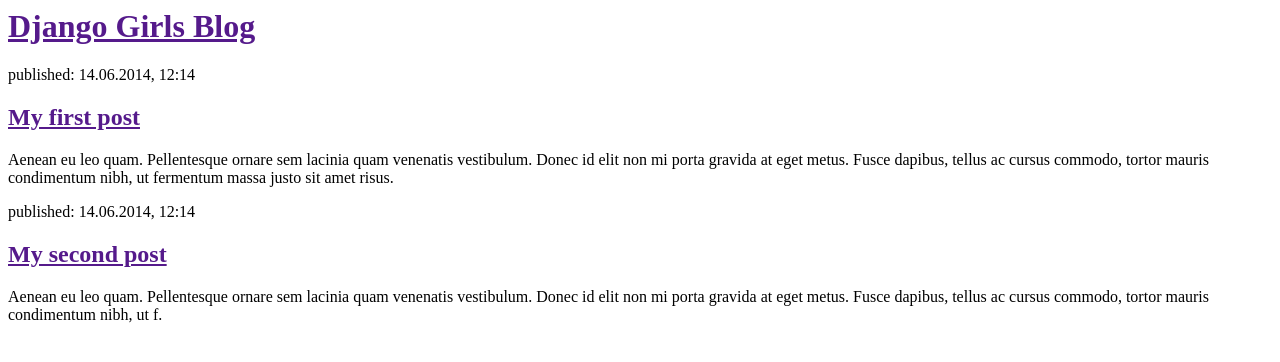
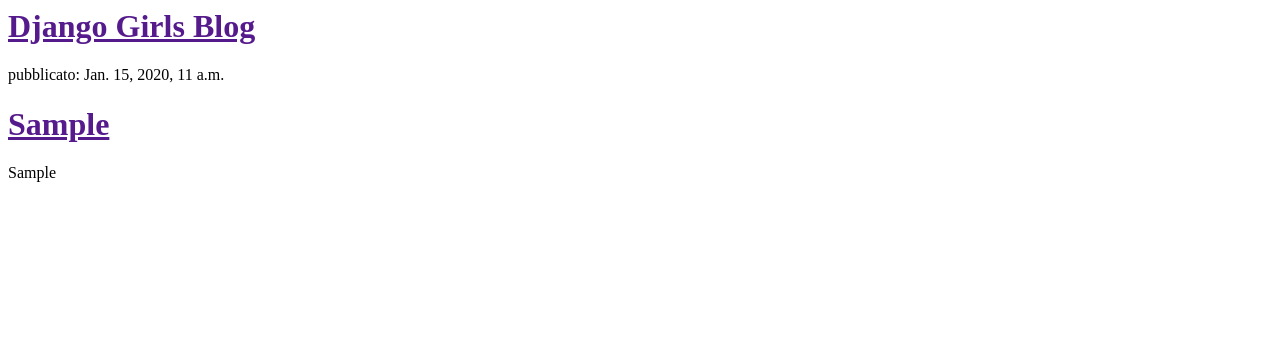
Before and after one commit to simotae14/django_blog, a Django app: template blog/templates/blog/post_list.html in a window 1280 px wide. Shown: the top 362 px of the page. Run offline with Django 3.2, Linux system fonts and the light colour scheme; the template is opened without the code that fills it: values that come from a table or form of the project are taken from there, others are empty; tables that the repository leaves empty hold one stand-in row (values such as "Sample post").

Commit message:
Modificati i template per mostrare i post nel db

```diff
--- a/blog/models.py
+++ b/blog/models.py
@@ -14,8 +14,8 @@ class Post(models.Model):
     data_pubblicazione = models.DateTimeField(blank=True, null=True)
 
     # metodo pubblica
-    def pubblica(self):
-        self.data_pubblicazione = timezone.now
+    def publish(self):
+        self.data_pubblicazione = timezone.now()
         self.save()
 
     # metodo toString
--- a/blog/templates/blog/post_list.html
+++ b/blog/templates/blog/post_list.html
@@ -7,16 +7,14 @@
             <h1><a href="">Django Girls Blog</a></h1>
         </div>
 
-        <div>
-            <p>published: 14.06.2014, 12:14</p>
-            <h2><a href="">My first post</a></h2>
-            <p>Aenean eu leo quam. Pellentesque ornare sem lacinia quam venenatis vestibulum. Donec id elit non mi porta gravida at eget metus. Fusce dapibus, tellus ac cursus commodo, tortor mauris condimentum nibh, ut fermentum massa justo sit amet risus.</p>
-        </div>
-
-        <div>
-            <p>published: 14.06.2014, 12:14</p>
-            <h2><a href="">My second post</a></h2>
-            <p>Aenean eu leo quam. Pellentesque ornare sem lacinia quam venenatis vestibulum. Donec id elit non mi porta gravida at eget metus. Fusce dapibus, tellus ac cursus commodo, tortor mauris condimentum nibh, ut f.</p>
-        </div>
+        <!-- inserisco il dato passato -->
+        {% for post in posts %}
+            <div>
+                <p>pubblicato: {{ post.data_pubblicazione }}</p>
+                <h1><a href="">{{ post.titolo }}</a></h1>
+                <!-- linebreaks trasforma i rimandi a capo in paragrafi -->
+                <p>{{ post.testo|linebreaks }}</p>
+            </div>
+        {% endfor %}
     </body>
 </html>
```
Also changed, not shown: blog/views.py (+8 -1 lines).
